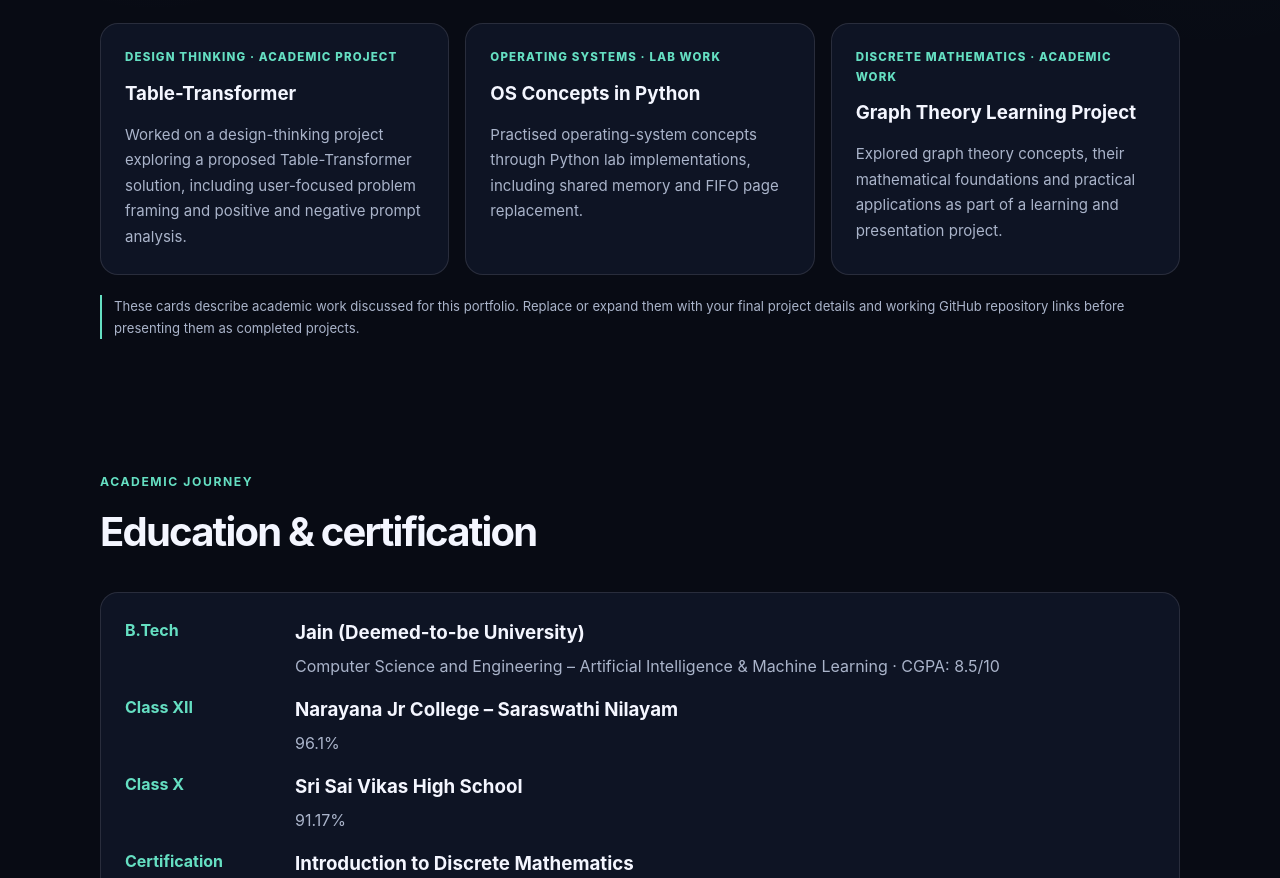
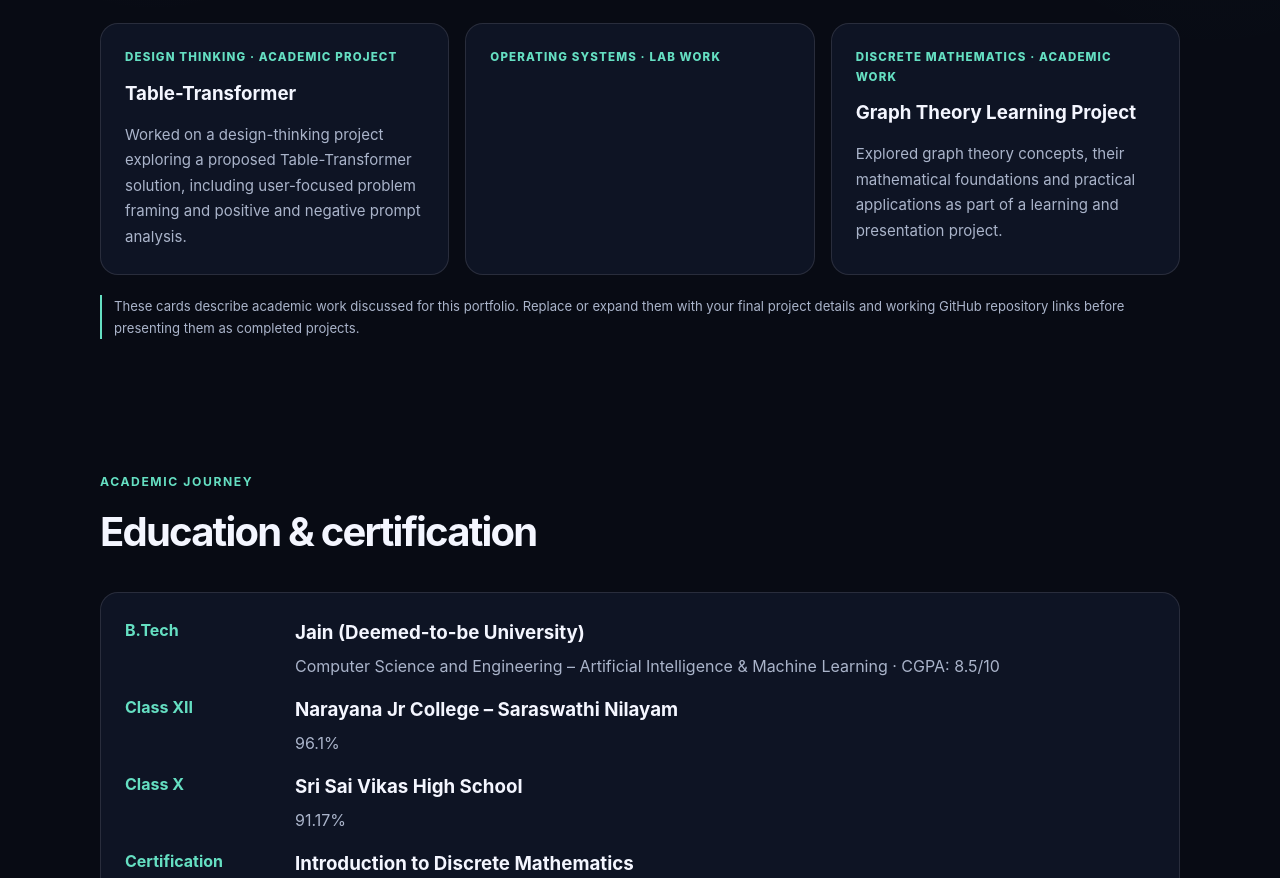
Before and after one commit to Siva-Nandini-git/portfolio, a plain HTML site: page index.html in a window 1280 px wide. Shown: the part 1816-2694 px from the top of the page. Drawn offline with Linux system fonts and the light colour scheme.

Commit message:
Update index.html

```diff
--- a/index.html
+++ b/index.html
@@ -157,8 +157,7 @@
           </article>
           <article class="card project-card">
             <div class="type">Operating systems · Lab work</div>
-            <h3>OS Concepts in Python</h3>
-            <p>Practised operating-system concepts through Python lab implementations, including shared memory and FIFO page replacement.</p>
+
           </article>
           <article class="card project-card">
             <div class="type">Discrete mathematics · Academic work</div>
```
